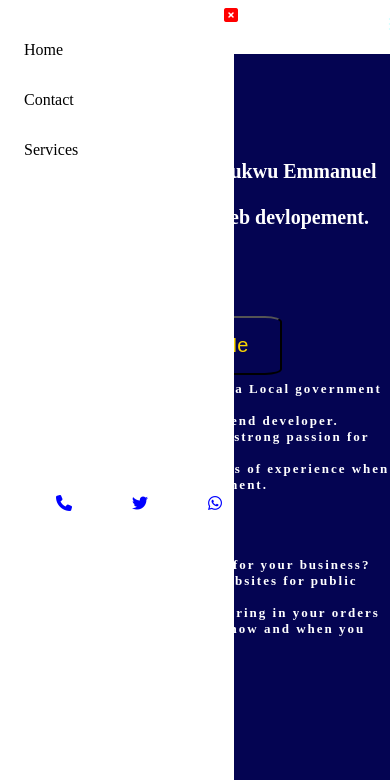
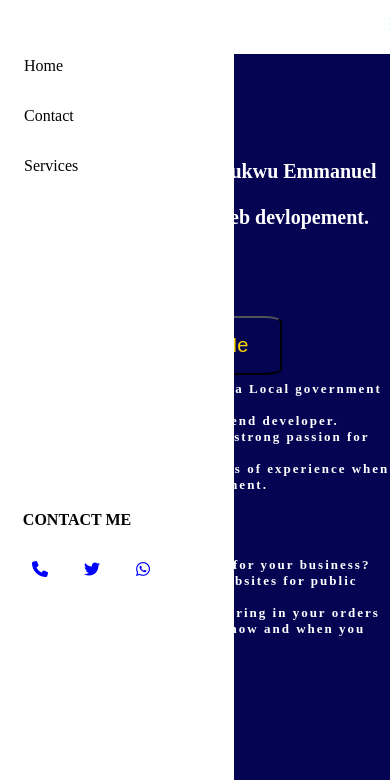
Before and after one commit to Ocean-html123/portfolio, a plain HTML site: page index.html in a window 390 px wide. Both pictures are taken after a click on the element 275 px from the left and 27 px from the top of the page. Shown: the top 780 px of the page. Drawn offline with Linux system fonts and the light colour scheme; grey boxes are pictures that could not be loaded.

Commit message:
main commit

```diff
--- a/index.css
+++ b/index.css
@@ -296,6 +296,19 @@ a:hover {
         margin-left: -1rem;
         margin-top: -1rem;
     }
+    .bar i {
+        margin-top: 2rem;
+        margin-left: -1rem;
+    }
+    .bar p {
+        margin-right: 6rem;
+        animation: rest 2s ease-in-out infinite;
+    }
+    @keyframes rest {
+        50% {
+            color: white;
+        }
+    }
     .show-bar {
         visibility: visible;
         transform: translate(0);
--- a/index.html
+++ b/index.html
@@ -48,6 +48,7 @@
             </div>
             <footer>
                 <div class="icons">
+                    <p>Contact me</p>
                     <a href="https://wa.me/23409061123482"><i class="fa-solid fa-phone"></i></a>
                     <a href="@Okparachuk50807"><i class="fa-brands fa-twitter"></i></a>
                     <a href="https://wa.me/23409061123482"><i class="fa-brands fa-whatsapp"></i></a>
@@ -99,7 +100,7 @@
         </p>
     </p>
 
-    <a href="okparachukwuemmanuel4@gmail.com">
+    <a href="https://wa.me/23409061123482">
         <button>Send Message</button>
     </a>
  </div>
```
